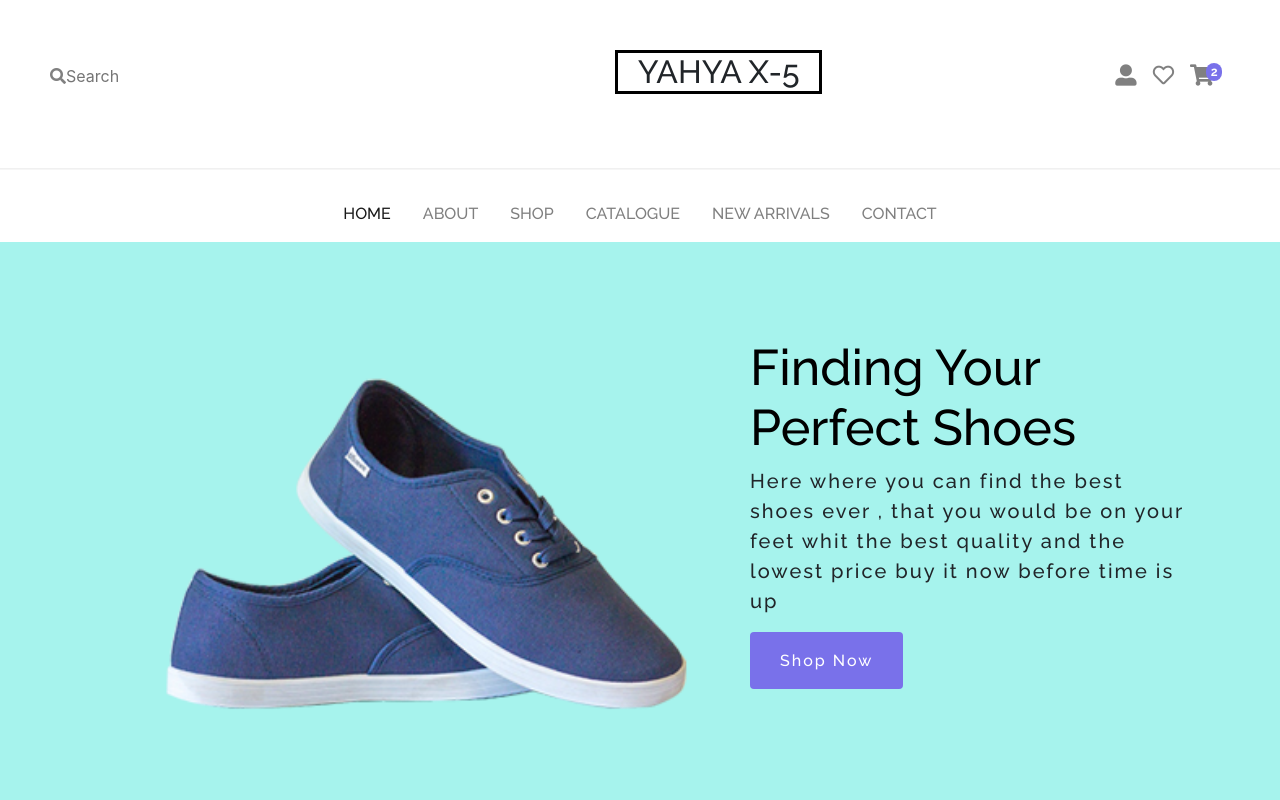
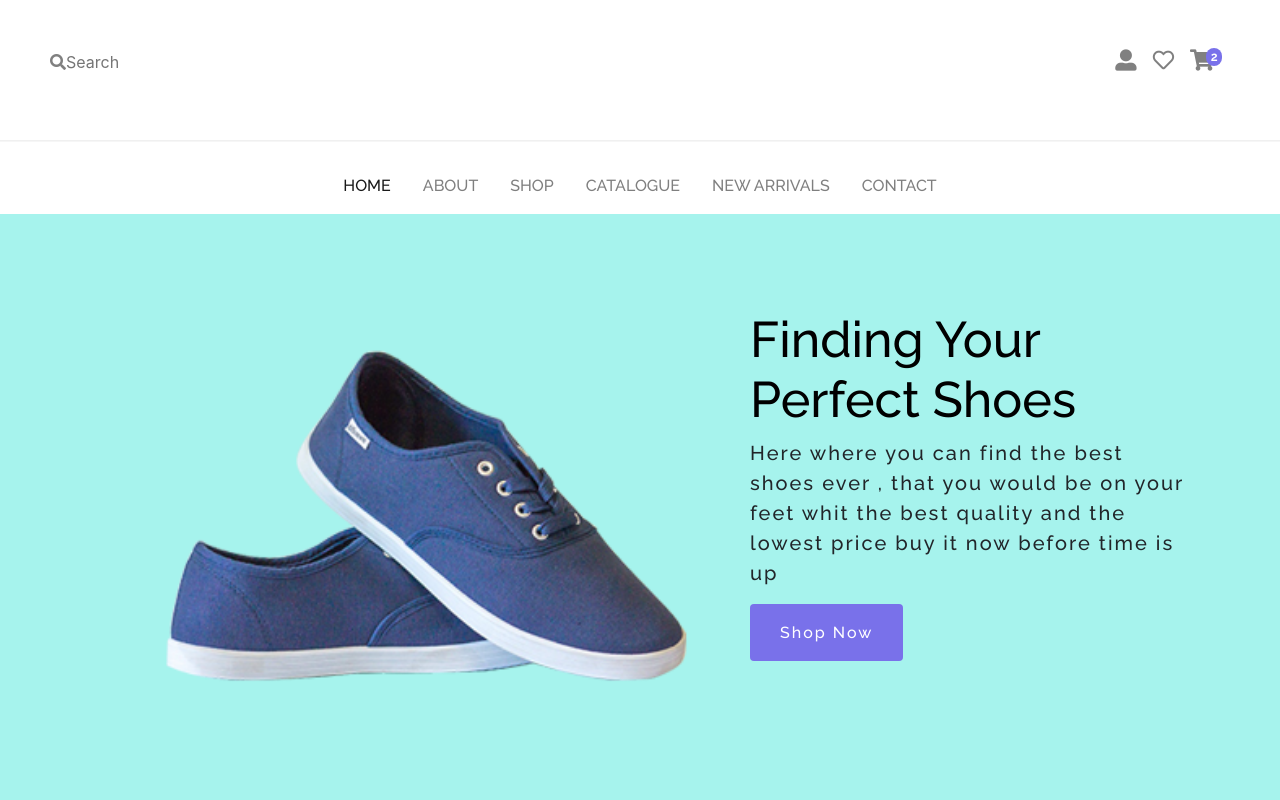
Before and after one commit to YahyaBh/Ecommerce, a plain HTML site: page index.html in a window 1280 px wide. Shown: the top 800 px of the page. Drawn offline with nearby package versions, Linux system fonts and the light colour scheme.

Commit message:
Update index.html

```diff
--- a/index.html
+++ b/index.html
@@ -28,7 +28,7 @@
             <input class="search-inpt-c form-control-c mr-sm-2" type="search" placeholder="Search" aria-label="Search">
         </form>
 
-        <h2 class="name-c">YAHYA X-5</h2>
+
 
         <div class="d-flex align-items-center">
             <a class="text-reset me-3" href="#">
```
